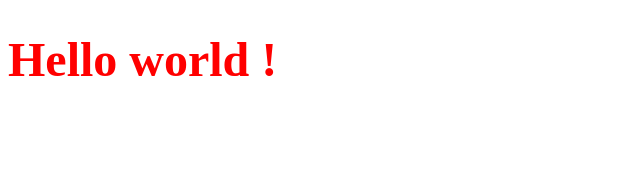
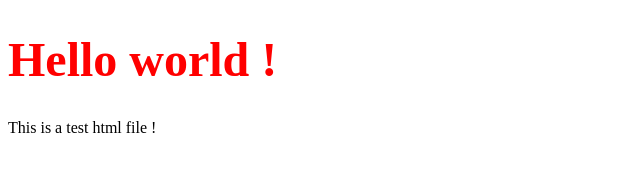
Before and after one commit to arunrajwebdeveloper/git_sample, a plain HTML site: page index.html in a window 1280 px wide. Shown: the whole page, without its empty margins (0-640 px from the left). Drawn offline with Linux system fonts and the light colour scheme.

Commit message:
updated html file

```diff
--- a/index.html
+++ b/index.html
@@ -8,5 +8,6 @@
 </head>
 <body>
   <h1>Hello world !</h1>
+  <p>This is a test html file !</p>
 </body>
 </html>
```
